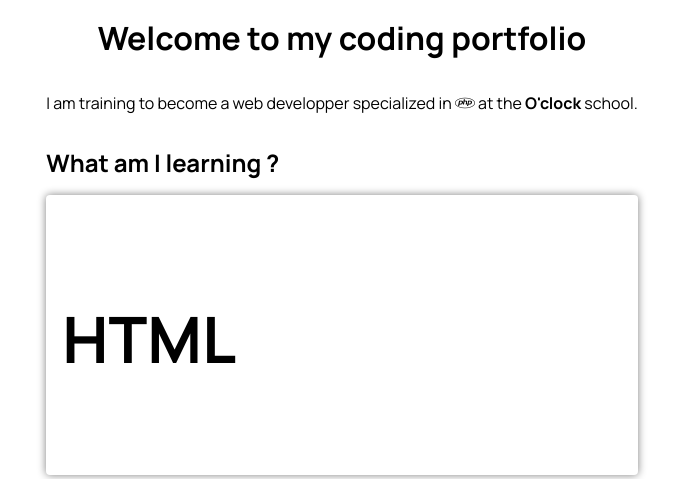
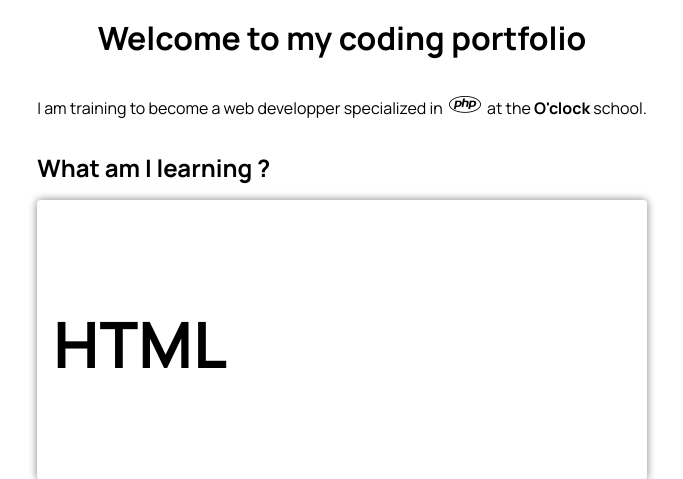
Before and after one commit to Christian-de-MERONA/coding-chris.github.io, a PHP site: page / in a window 1280 px wide. Shown: the part 141-620 px from the top of the page, without its empty margins (298-981 px from the left). Run offline with PHP 8.4, Linux system fonts and the light colour scheme; some libraries are stand-ins or nearby versions.

Commit message:
php logo resized again

```diff
--- a/css/style.css
+++ b/css/style.css
@@ -22,25 +22,23 @@
 
 
 /* nav bar */
-.fab {
+.navbar .fab {
     font-size: 2rem;
     color: white;
     padding: 0.5rem 2rem;
 }
 
-.inline-fab {
-    padding: 0;
-    font-size: 1.5rem;
-    color: black;
-}
+
 
 .header__title,
 .navbar {
     text-align: center;
 }
 
-.fa-php{
-    font-size: 1rem;
+.fa-php {
+    padding: 0 3px;
+    font-size: 1.6rem;
+    color: black;
 }
 
 .oclock-link {
```
